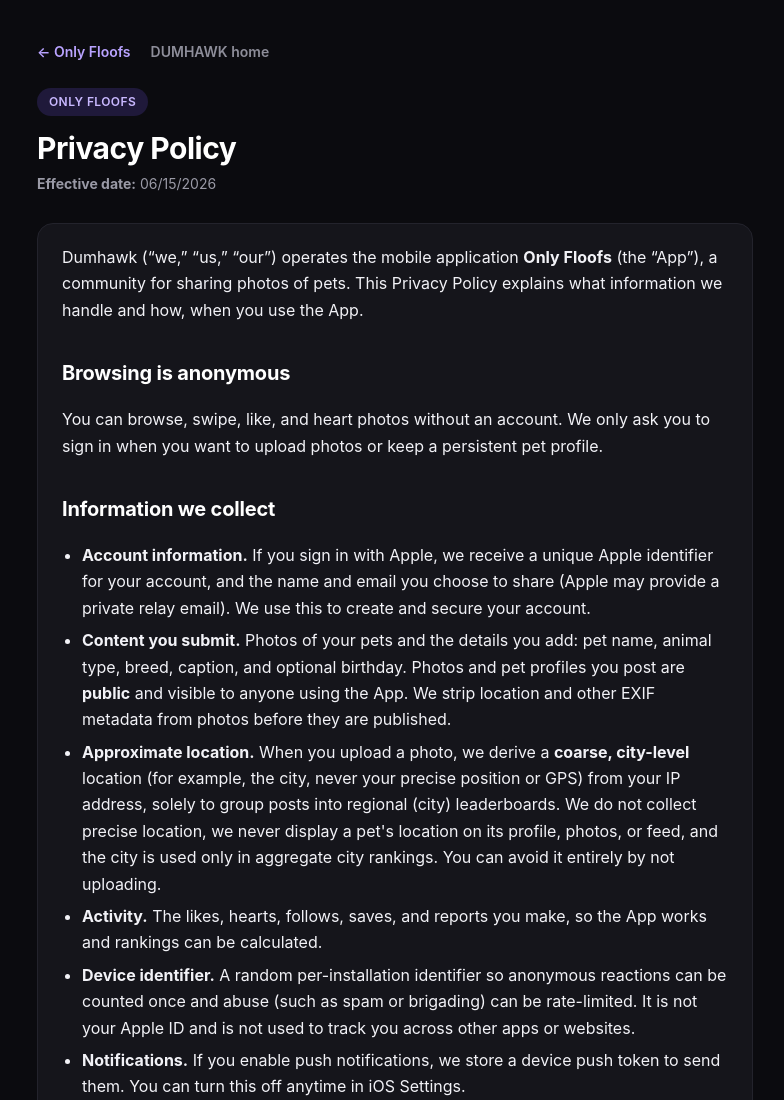
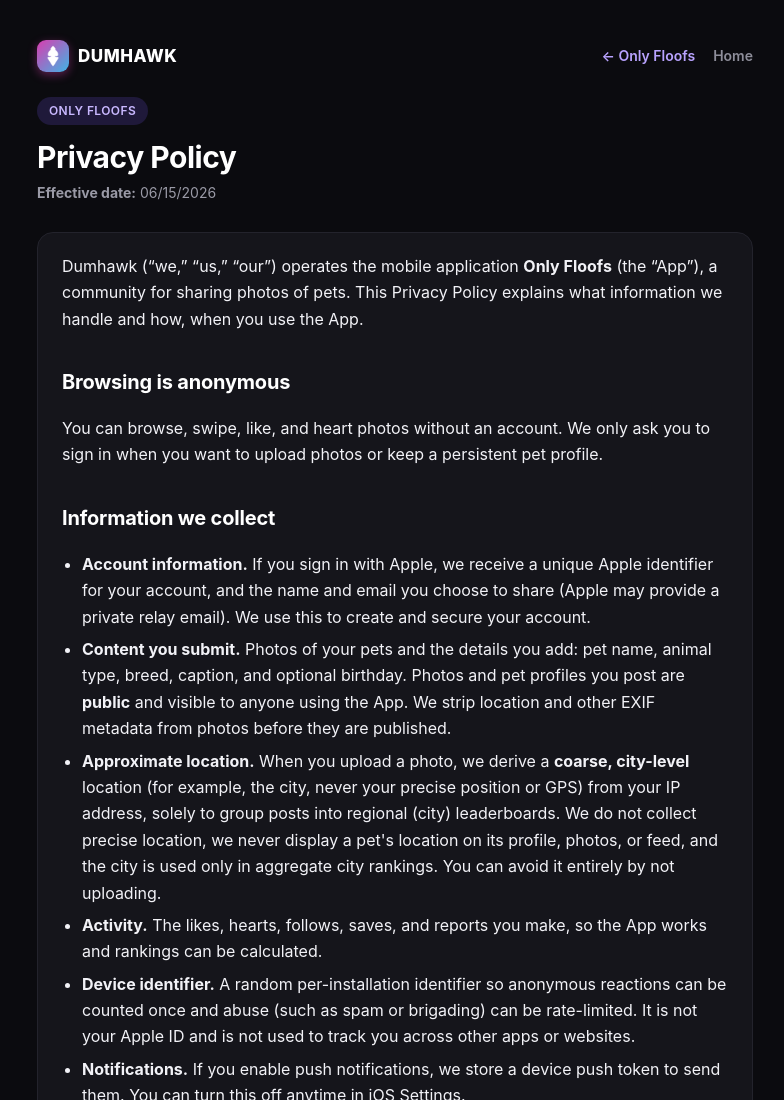
Before and after one commit to fordhamt/dumhawk, a plain HTML site: page only-floofs/privacy.html in a window 1280 px wide. Shown: the top 1100 px of the page, without its empty margins (245-1029 px from the left). Drawn offline with Linux system fonts and the light colour scheme.

Commit message:
Only Floofs + legal pages: add DUMHAWK logo lockup to header

```diff
--- a/only-floofs/privacy.html
+++ b/only-floofs/privacy.html
@@ -34,9 +34,14 @@
 </head>
 <body>
 <div class="wrap">
-  <nav style="display:flex;gap:20px;margin-bottom:24px;font-size:14px;font-weight:600;">
-    <a href="/only-floofs/" style="color:#b9a3ff;text-decoration:none;">← Only Floofs</a>
-    <a href="/" style="color:#8e8e9a;text-decoration:none;">DUMHAWK home</a>
+  <nav style="display:flex;align-items:center;justify-content:space-between;margin-bottom:24px;font-size:14px;font-weight:600;">
+    <a href="/" style="display:inline-flex;align-items:center;gap:9px;color:#fff;font-weight:800;font-size:17px;letter-spacing:.5px;text-decoration:none;">
+      <img src="/apple-touch-icon.png" alt="DUMHAWK" style="width:32px;height:32px;border-radius:9px;box-shadow:0 3px 10px rgba(219,62,177,.4);">DUMHAWK
+    </a>
+    <span style="display:flex;gap:18px;align-items:center;">
+      <a href="/only-floofs/" style="color:#b9a3ff;text-decoration:none;">← Only Floofs</a>
+      <a href="/" style="color:#8e8e9a;text-decoration:none;">Home</a>
+    </span>
   </nav>
   <span class="pill">Only Floofs</span>
   <h1>Privacy Policy</h1>
```
Also changed, not shown: only-floofs/index.html (+5 -2 lines), only-floofs/support.html (+8 -3 lines), only-floofs/terms.html (+8 -3 lines).
